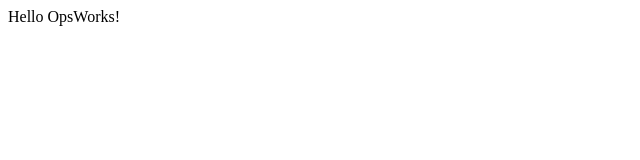
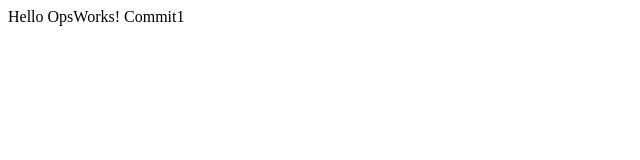
Before and after one commit to artemuskov/opsworks_test2, a plain HTML site: page index.html in a window 1280 px wide. Shown: the full height of the page, 0-640 px from the left. Drawn offline with Linux system fonts and the light colour scheme.

Commit message:
push test 1

```diff
--- a/index.html
+++ b/index.html
@@ -1,4 +1,4 @@
 <html>
 <title>OpsWorks test</title>
-<body>Hello OpsWorks!</body>
+<body>Hello OpsWorks! Commit1</body>
 </html>
```
